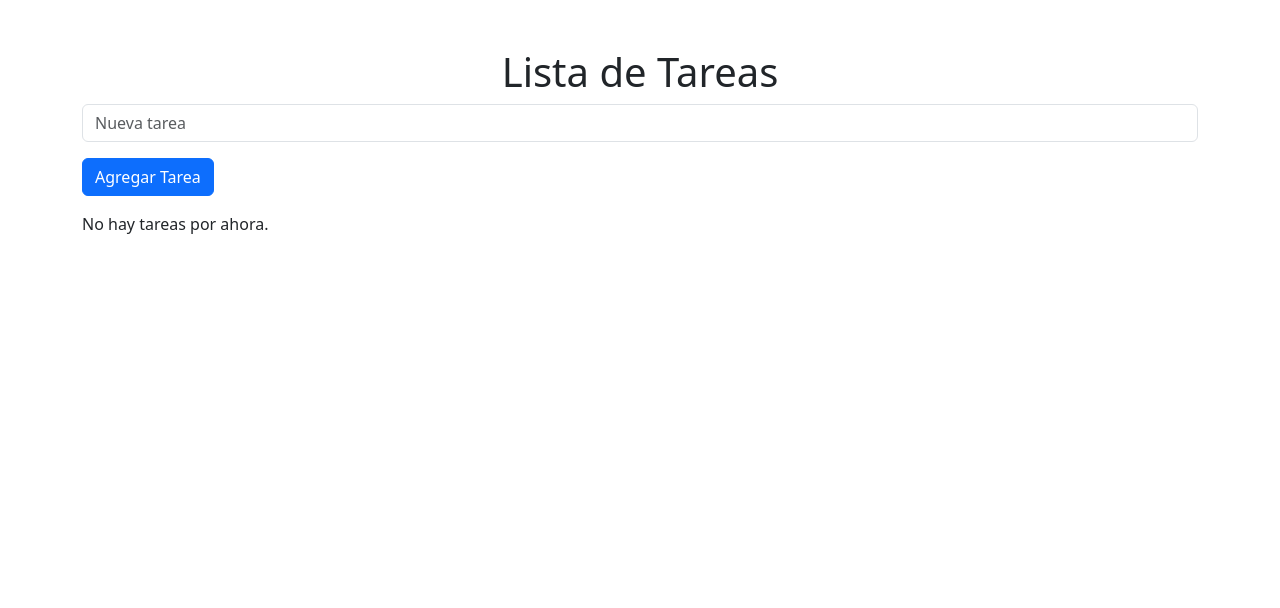
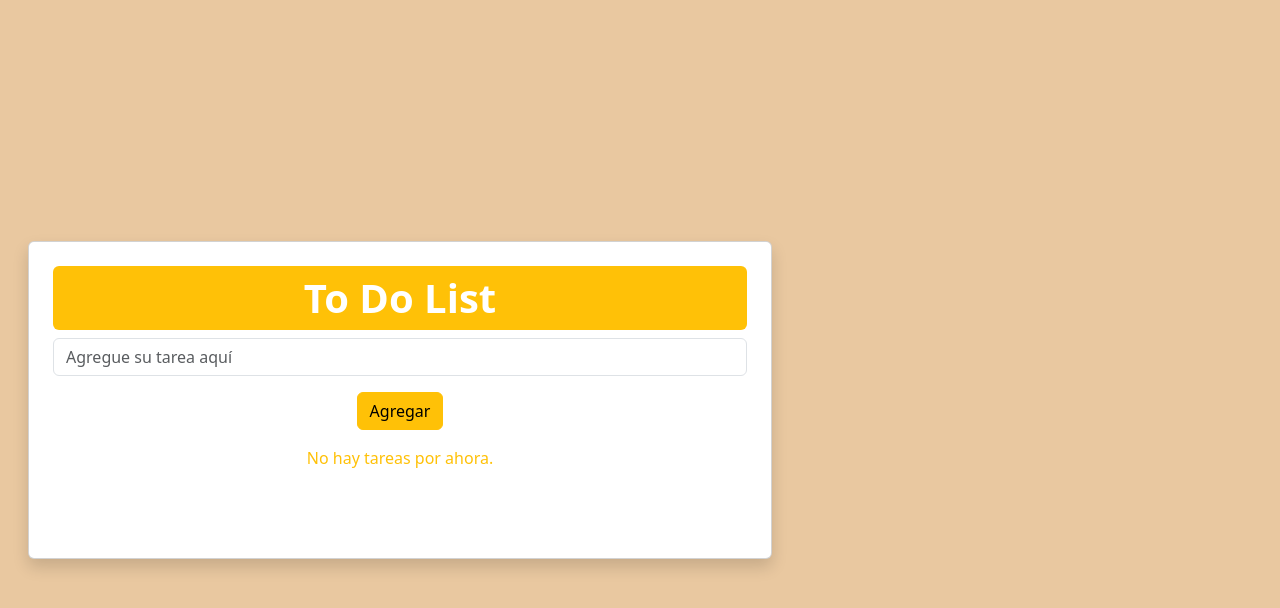
Before and after one commit to carolinavalverde/ReactEj4, a React (Vite) app: page / in a window 1280 px wide. Shown: the top 608 px of the page. Built offline with nearby package versions, Linux system fonts and the light colour scheme.

Commit message:
agrego codigo

```diff
--- a/index.html
+++ b/index.html
@@ -8,8 +8,9 @@
     <meta name="keywords" content="Ejercicio React 04, EjercicioReact 05, lista de tareas, react, javascript, js" />
     <meta name="author" content="Caro Valverde" />
     <title>EjReact04y05-Lista de Tareas</title>
+    <link rel="stylesheet" href="./src/Styles/App.css" />
   </head>
-  <body>
+  <body class="body">
     <div id="root"></div>
     <script type="module" src="/src/main.jsx"></script>
   </body>
--- a/src/App.jsx
+++ b/src/App.jsx
@@ -1,11 +1,14 @@
 import React from "react";
+import "./Styles/App.css";
 import TodoApp from "./components/ToDoApp.jsx";
 
 function App() {
   return (
-    <div>
-      <TodoApp />
-    </div>
+    <section className="container m-3 d-flex">
+      <div className="card shadow rounded col-8 justify-content-center pb-5 pe-3">
+        <TodoApp />
+      </div>
+    </section>
   );
 }
 
--- a/src/Styles/App.css
+++ b/src/Styles/App.css
@@ -1,91 +1,10 @@
 html {
-  background: #eebe83;
   height: 100%;
   display: flex;
 }
-body {
+
+.body {
+  background: #e9c8a0;
   width: 100%;
   margin: auto;
 }
-
-.App {
-  font-family: sans-serif;
-  text-align: center;
-}
-
-.todo-list {
-  background: #e2cfdd;
-  font-size: 15px;
-  max-width: 300px;
-  margin: auto;
-  margin-bottom: 20px;
-  padding: 8px 16px;
-  box-shadow: 0 5px 30px rgba(0, 0, 0, 0.2);
-}
-
-/** BUTTONS*/
-.pink {
-  background-color: #c23455;
-}
-.colorpinkhover {
-  background-color: #9e4ba0;
-}
-
-.colorblue {
-  background-color: #9adddd;
-}
-.colorbluehover {
-  background-color: #166b72;
-}
-
-.button {
-  outline: none;
-  padding: 8px;
-  font-size: 15px;
-  border: 0px solid;
-  border-radius: 5px;
-  color: white;
-}
-
-/** TODO*/
-.file-input {
-  padding: 2px;
-  background: #f3caf3;
-}
-
-.file-input > .text {
-  outline: none;
-  padding: 0px 10px;
-  font-size: 15px;
-  width: 230px;
-  height: 46px;
-  background: transparent;
-  border: 0px solid;
-}
-
-/** CHECKBOX*/
-
-.todo {
-  display: block;
-  position: relative;
-  padding: 1em 1em 1em 16%;
-  margin: 0 auto;
-  cursor: pointer;
-  border-bottom: solid 1px #151313;
-}
-
-.todo.new-item {
-  color: #151313;
-  opacity: 0;
-}
-
-.todo__state {
-  position: absolute;
-  top: 0;
-  left: 0;
-  opacity: 0;
-}
-
-.todo__text {
-  color: #151313;
-}
--- a/src/components/ToDoApp.jsx
+++ b/src/components/ToDoApp.jsx
@@ -1,5 +1,6 @@
 import React, { useState, useEffect } from "react";
 import "bootstrap/dist/css/bootstrap.min.css";
+import "../Styles/App.css";
 
 function TodoApp() {
   const [tareas, setTareas] = useState([]);
@@ -37,23 +38,27 @@ function TodoApp() {
   }, []);
 
   return (
-    <div className="container mt-5">
-      <h1 className="text-center">Lista de Tareas</h1>
+    <div className="container m-2 p-3">
+      <h1 className="text-center text-bg-dark bg-warning fw-bold rounded p-2">
+        To Do List
+      </h1>
       <div className="mb-3">
         <input
           type="text"
           className="form-control"
-          placeholder="Nueva tarea"
+          placeholder="Agregue su tarea aquí"
           value={nuevaTarea}
           onChange={(e) => setNuevaTarea(e.target.value)}
         />
       </div>
-      <button className="btn btn-primary mb-3" onClick={agregarTarea}>
-        Agregar Tarea
-      </button>
+      <div className="d-flex justify-content-center">
+        <button className="btn btn-warning mb-3" onClick={agregarTarea}>
+          Agregar
+        </button>
+      </div>
 
       {tareas.length === 0 ? (
-        <p>No hay tareas por ahora.</p>
+        <p className="text-center text-warning">No hay tareas por ahora.</p>
       ) : (
         <ul className="list-group">
           {tareas.map((tarea) => (
@@ -65,7 +70,7 @@ function TodoApp() {
                 type="checkbox"
                 checked={tarea.completada}
                 onChange={() => marcarComoHecha(tarea.id)}
-                className="mr-2"
+                className="me-2 border-2 border-warning-subtle"
               />
               <span
                 onClick={() => marcarComoHecha(tarea.id)}
@@ -82,12 +87,14 @@ function TodoApp() {
       )}
 
       {tareas.some((tarea) => tarea.completada) && (
-        <button
-          className="btn btn-danger mt-3"
-          onClick={eliminarTareasCompletadas}
-        >
-          Eliminar Tareas Completadas
-        </button>
+        <div className="d-flex justify-content-center">
+          <button
+            className="btn btn-success mt-3"
+            onClick={eliminarTareasCompletadas}
+          >
+            Eliminar Tareas hechas
+          </button>
+        </div>
       )}
     </div>
   );
```
